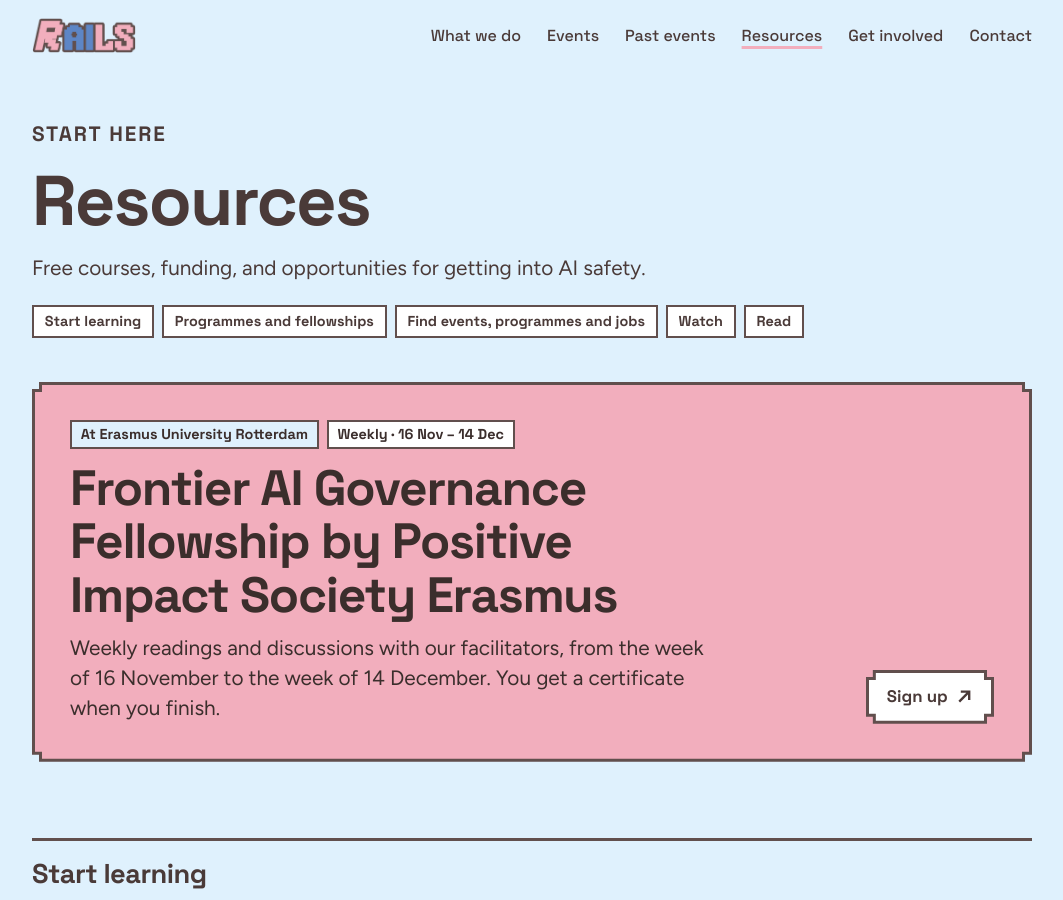
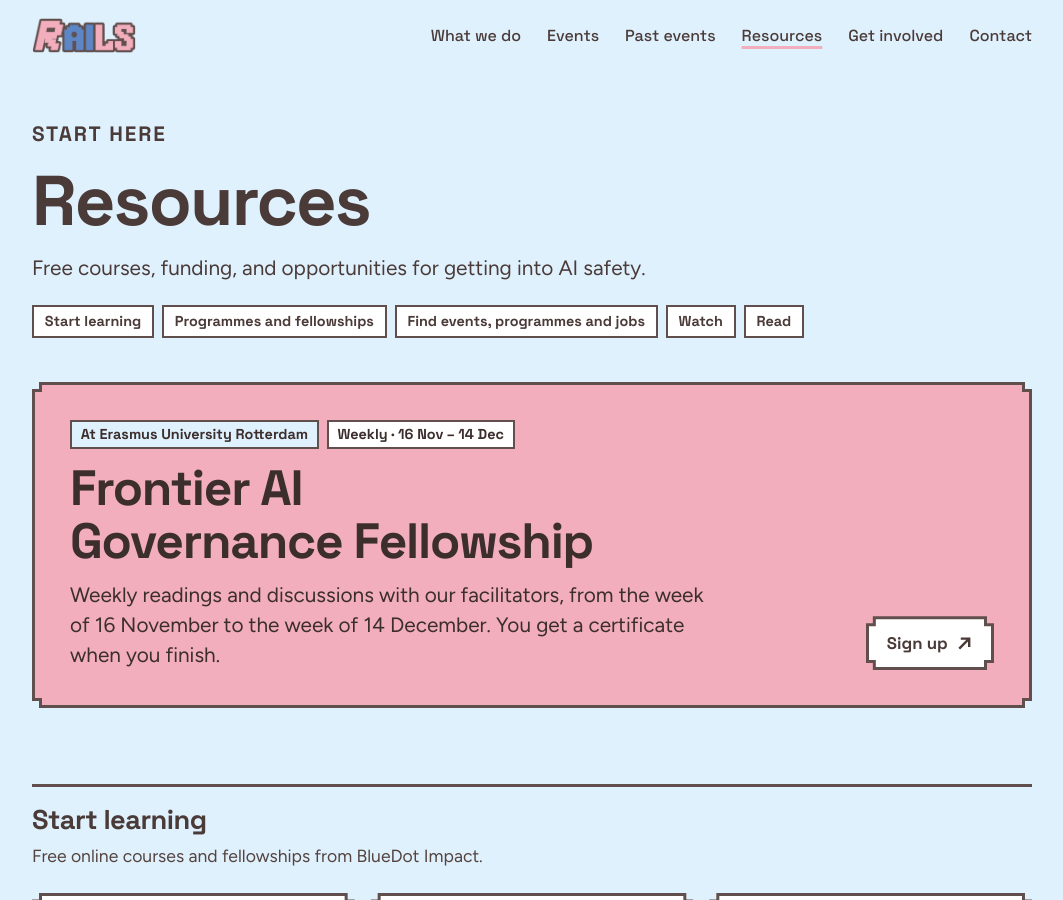
Before and after one commit to RAILS010/rails010-site, a Jekyll site: the page built from resources.html, in a window 1280 px wide and 900 px high. Shown: the whole window, without its empty margins (108-1171 px from the left). Built offline with Jekyll 4.4.1, drawn with Linux system fonts in a browser that asks for light colours; some web fonts are replaced.

Commit message:
Update _data/resources.yml (via Pages CMS)

```diff
--- a/_data/resources.yml
+++ b/_data/resources.yml
@@ -3,7 +3,7 @@
 featured:
   show: true
   label: At Erasmus University Rotterdam
-  title: Frontier AI Governance Fellowship by Positive Impact Society Erasmus
+  title: "Frontier AI Governance Fellowship "
   text: Weekly readings and discussions with our facilitators, from the week of 16
     November to the week of 14 December. You get a certificate when you finish.
   when: Weekly · 16 Nov – 14 Dec
```
